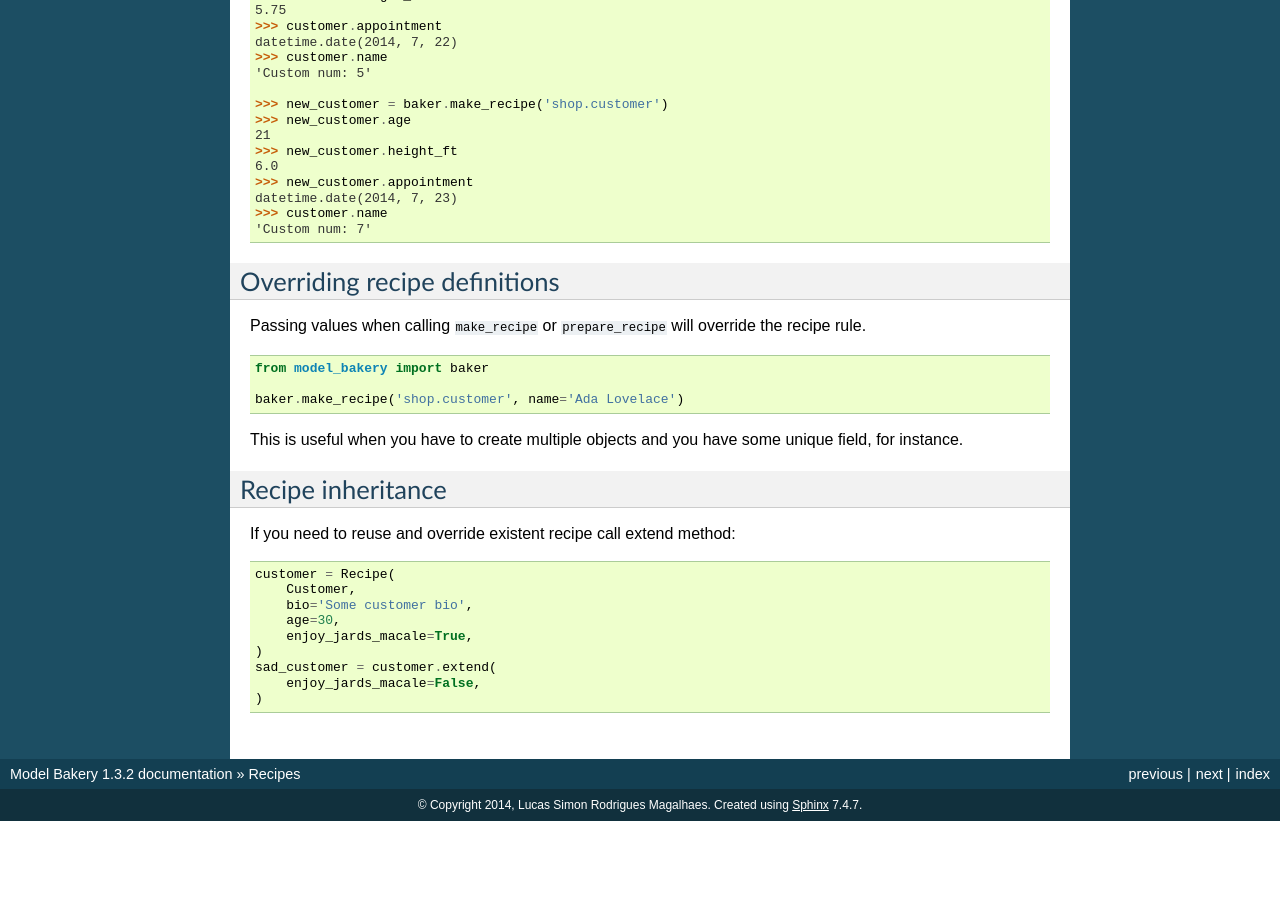
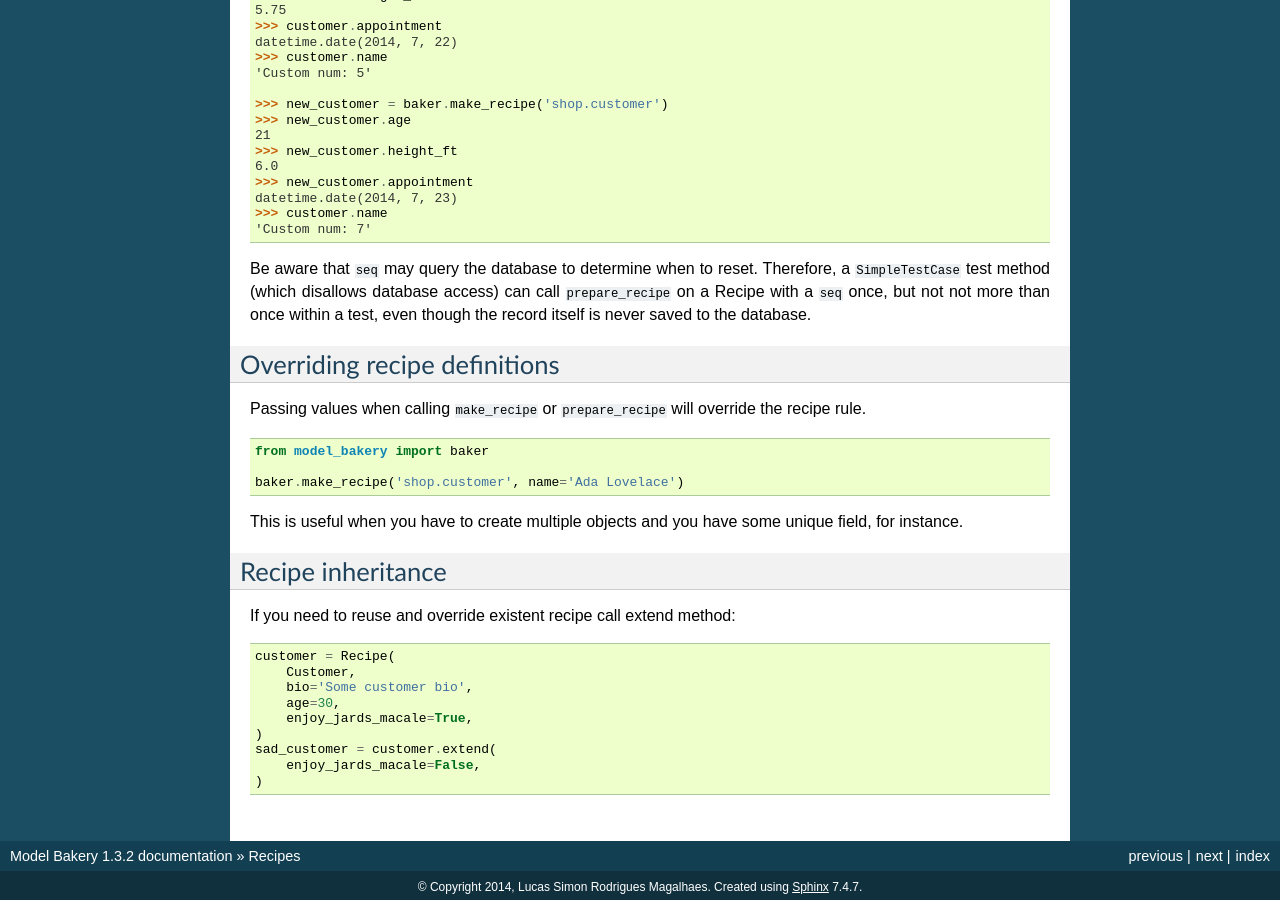
Before and after one commit to model-bakers/model_bakery, a Sphinx documentation site: the page built from docs/source/recipes.rst, in a window 1280 px wide and 900 px high, scrolled down 4897 px. Built offline with Sphinx 7.4.7, drawn with Linux system fonts in a browser that asks for light colours; before the commit the page ends 5718 px from its top, so only the background shows below that.

Commit message:
Add documentation that seq can query the database

```diff
--- a/docs/source/recipes.rst
+++ b/docs/source/recipes.rst
@@ -334,6 +334,8 @@ You can also provide an optional ``increment_by`` argument which will modify inc
     >>> customer.name
     'Custom num: 7'
 
+Be aware that ``seq`` may query the database to determine when to reset. Therefore, a ``SimpleTestCase`` test method (which disallows database access) can call ``prepare_recipe`` on a Recipe with a ``seq`` once, but not not more than once within a test, even though the record itself is never saved to the database.
+
 Overriding recipe definitions
 -----------------------------
 
```
